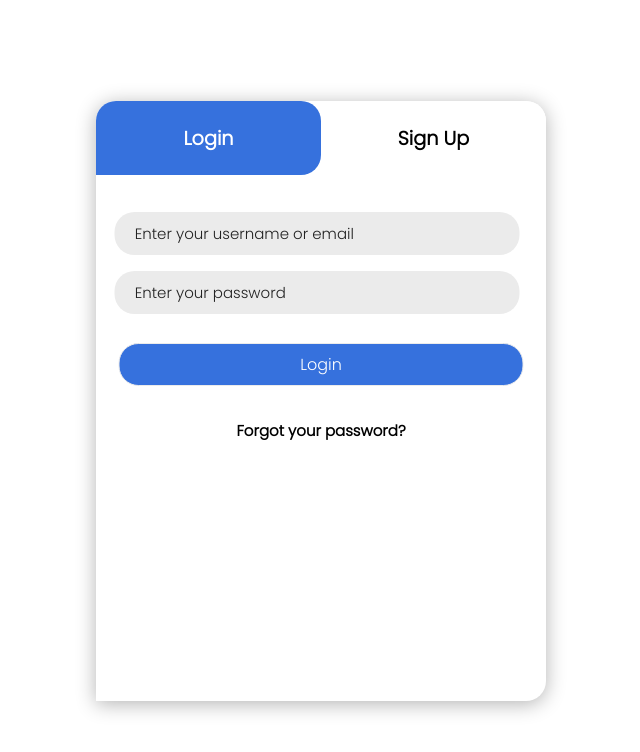
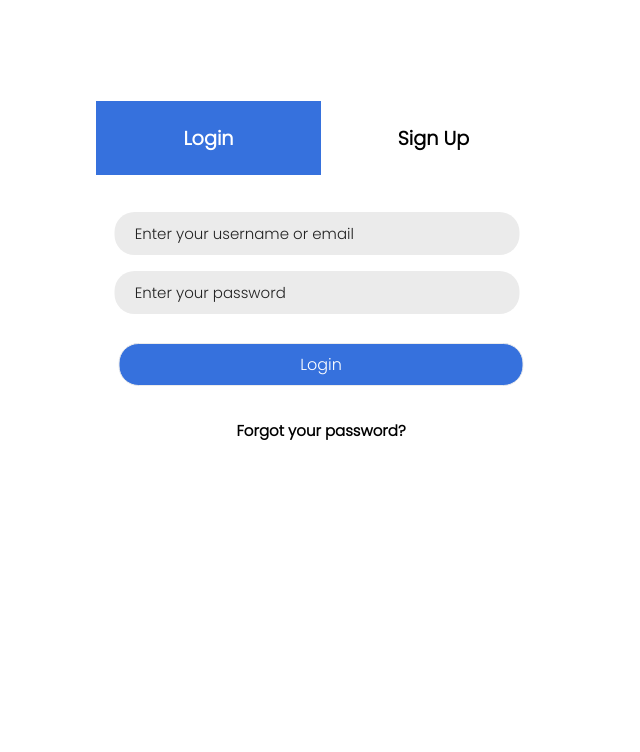
Before and after one commit to sheenatoroy/SignIn, a plain HTML site: page index.htm in a window 1280 px wide. Shown: the whole page, without its empty margins (319-959 px from the left). Drawn offline with Linux system fonts and the light colour scheme.

Commit message:
updating styles

```diff
--- a/styles.css
+++ b/styles.css
@@ -22,7 +22,7 @@ body{
     border-top-right-radius: 20px;
     border-top-left-radius: 20px;
     border-bottom-right-radius: 20px;
-    box-shadow: 0 3px 20px 0px rgba(0, 0, 0, 0.3)
+
 
 }
 
@@ -79,17 +79,16 @@ body{
     transition: 0.2s;
     font-size: 1.2rem;
     font-weight: bold;
-    border-top-right-radius: 20px;
-    border-top-left-radius: 20px;
+
 }
 
-.form-toggle button:nth-child(1){
+/* .form-toggle button:nth-child(1){
     border-bottom-right-radius: 20px;
 }
 
 .form-toggle button:nth-child(2){
     border-bottom-left-radius: 20px;
-}
+} */
 
 #login-toggle{
     background:#3671dd;
```
